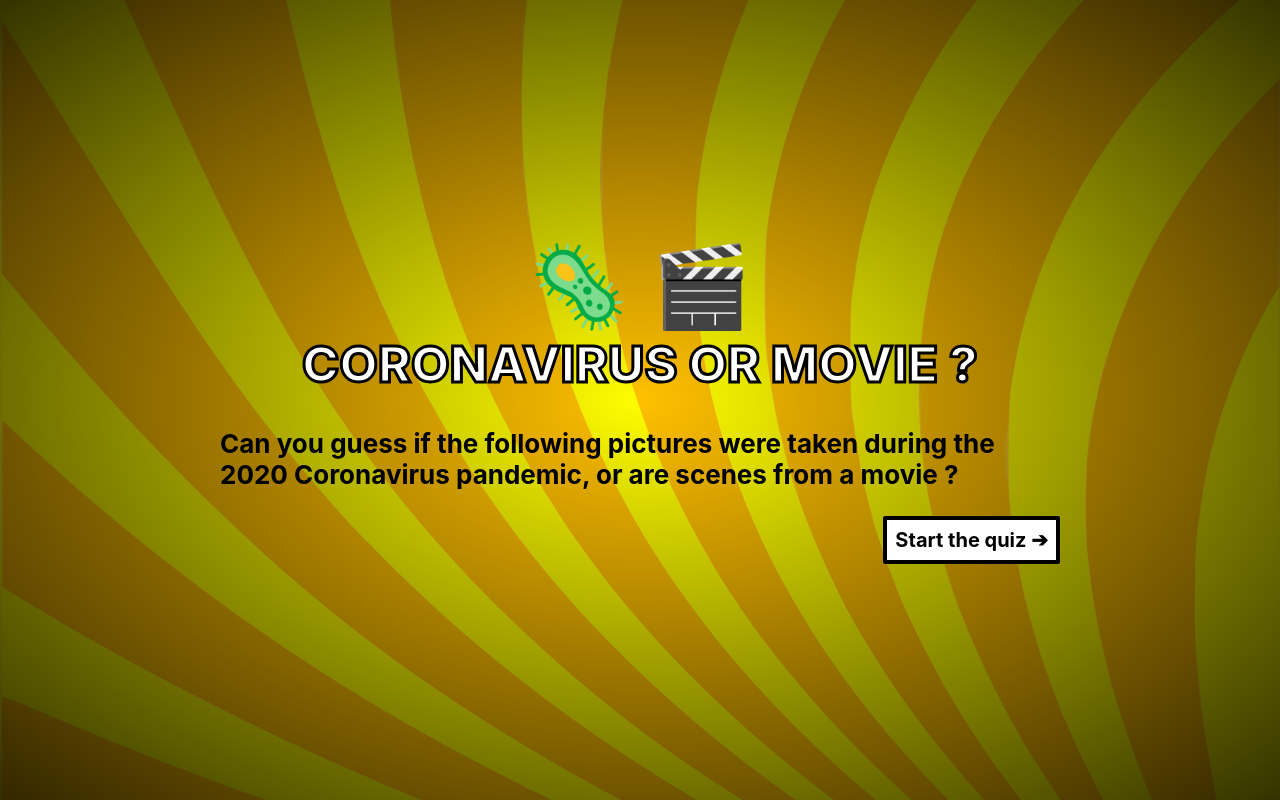
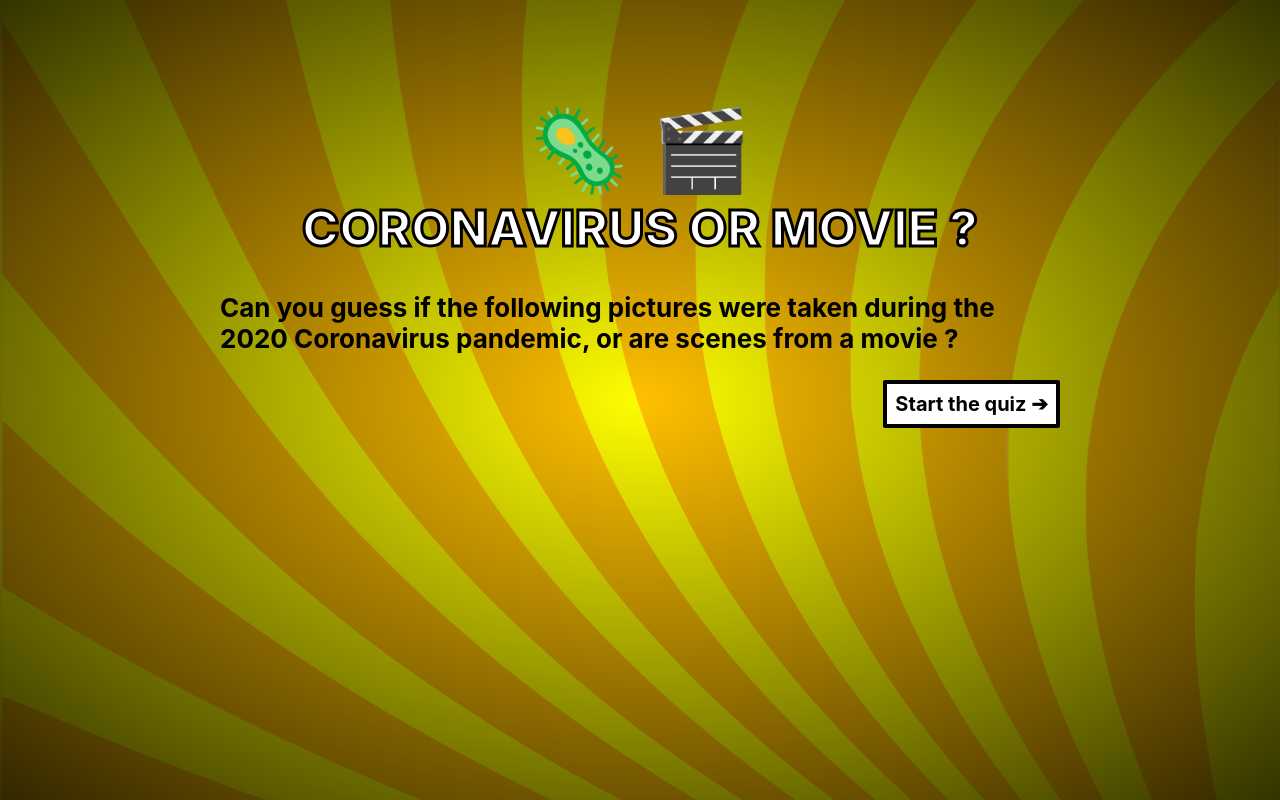
Before and after one commit to maeligg/coronavirus-or-movie, a Svelte app: page / in a window 1280 px wide. Built offline with nearby package versions, Linux system fonts and the light colour scheme.

Commit message:
Prevent bonus question to make content jumps

```diff
--- a/src/App.svelte
+++ b/src/App.svelte
@@ -18,7 +18,7 @@
 	main {
 		display: flex;
 		flex-direction: column;
-		height: 100%;
+		min-height: 100%;
 		max-width: 880px;
 		margin: 0 auto;
 		padding: 0 20px;
--- a/src/components/Quiz.svelte
+++ b/src/components/Quiz.svelte
@@ -122,7 +122,7 @@
 
 <style>
     .quiz-wrapper {
-        margin: auto;
+        margin: 100px auto;
     }
 
     @media (min-width: 800px) {
--- a/src/components/QuizIntro.svelte
+++ b/src/components/QuizIntro.svelte
@@ -11,7 +11,7 @@
 
 <style>
     .quiz-intro {
-        margin: auto;
+        margin: 100px auto;
     }
 
     .title-emoji {
```
